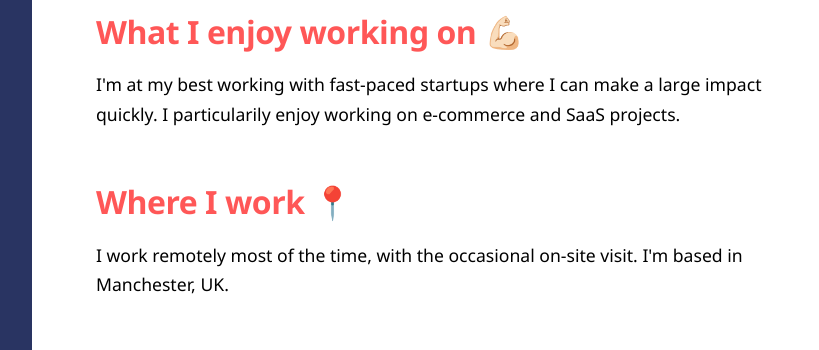
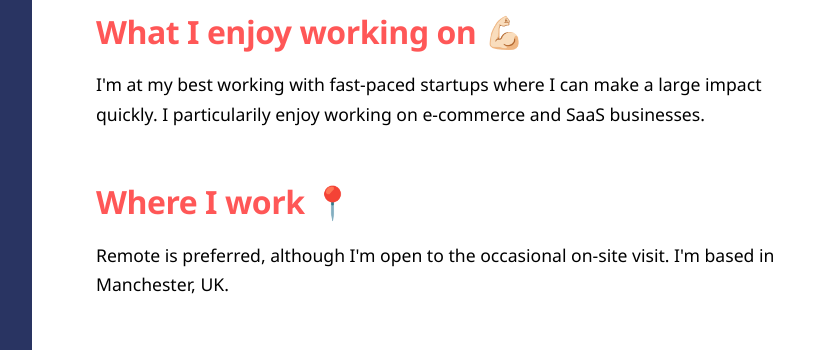
Before and after one commit to danbeddows/danbeddows.com, a Next.js app: page /about in a window 1280 px wide. Shown: the part 1057-1407 px from the top of the page, without its empty margins (288-1107 px from the left). Built offline with nearby package versions, Linux system fonts and the light colour scheme; no server answers; a web font is replaced by a local one.

Commit message:
copy changes

```diff
--- a/components/global/Springboard/Springboard.tsx
+++ b/components/global/Springboard/Springboard.tsx
@@ -3,7 +3,7 @@ import React, { useEffect, useState } from "react";
 import styled from "styled-components";
 import useWindowDimensions from "util/hooks/useWindowDimensions";
 import MobileButton from "./MobileBurger/MobileBurger";
-import ContentWrapper from "./SpringboardWrapper";
+import ContentWrapper from "./SpringboardInner";
 
 const Container = styled(motion.aside)`
   width: 100%;
--- a/pages/about.tsx
+++ b/pages/about.tsx
@@ -72,7 +72,7 @@ const About = () => {
         <Paragraph>
           I'm at my best working with fast-paced startups where I can make a
           large impact quickly. I particularily enjoy working on e-commerce and{" "}
-          SaaS projects.
+          SaaS businesses.
         </Paragraph>
       </Section>
 
@@ -80,8 +80,8 @@ const About = () => {
         <Title>Where I work 📍</Title>
 
         <Paragraph>
-          I work remotely most of the time, with the occasional on-site visit.
-          I'm based in Manchester, UK.
+          Remote is preferred, although I'm open to the occasional on-site
+          visit. I'm based in Manchester, UK.
         </Paragraph>
       </Section>
 
--- a/pages/index.tsx
+++ b/pages/index.tsx
@@ -14,7 +14,7 @@ export default function Home() {
         </Paragraph>
 
         <Paragraph>
-          I’ve worn many hats over my 10+ web developer years. Working
+          I’ve worn many hats over my 10+ years in web developmemt. Working
           professionally as a software developer, founding a couple of SaaS’s,
           and more recently I led the tech approach at a digital agency in
           Manchester; which involved working directly with clients to advise on
```
Also changed, not shown: components/global/Springboard/SpringboardInner.tsx (renamed from components/global/Springboard/SpringboardWrapper.tsx).
